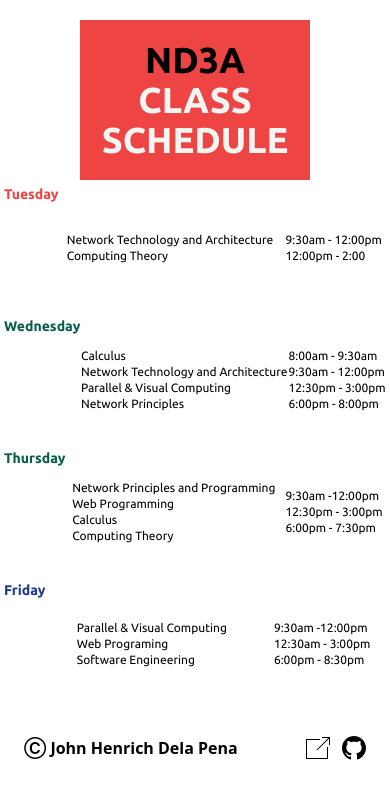
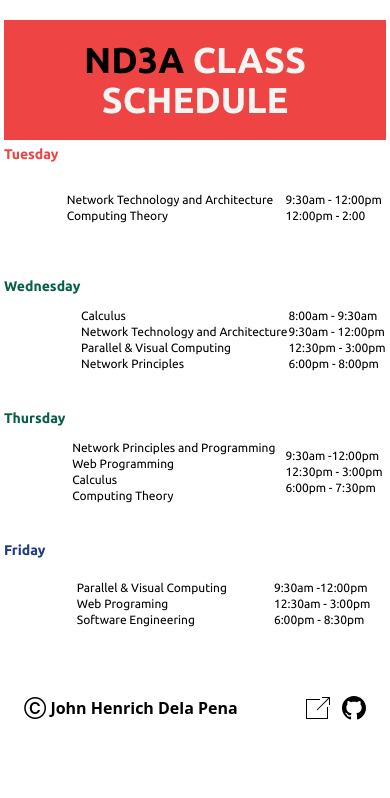
Before and after one commit to jdpena28/class-schedule, a React (Vite) app: page / in a window 390 px wide. Shown: the top 798 px of the page. Built offline with nearby package versions, Linux system fonts and the light colour scheme.

Commit message:
Feature: Mobile responsive

```diff
--- a/src/components/Header.tsx
+++ b/src/components/Header.tsx
@@ -2,7 +2,7 @@ import React from 'react'
 
 export const  Header:React.FC = () => {
   return (
-    <header className = "bg-red-500 p-5 mt-5 mx-20">
+    <header className = "bg-red-500 p-5 mt-5 md:mx-20 mx-1">
       <h1 className = "font-secondary text-4xl font-bold text-center text-[#f2f5f2]"><b className="text-black">ND3A</b> CLASS SCHEDULE</h1>
     </header>
   )
```
